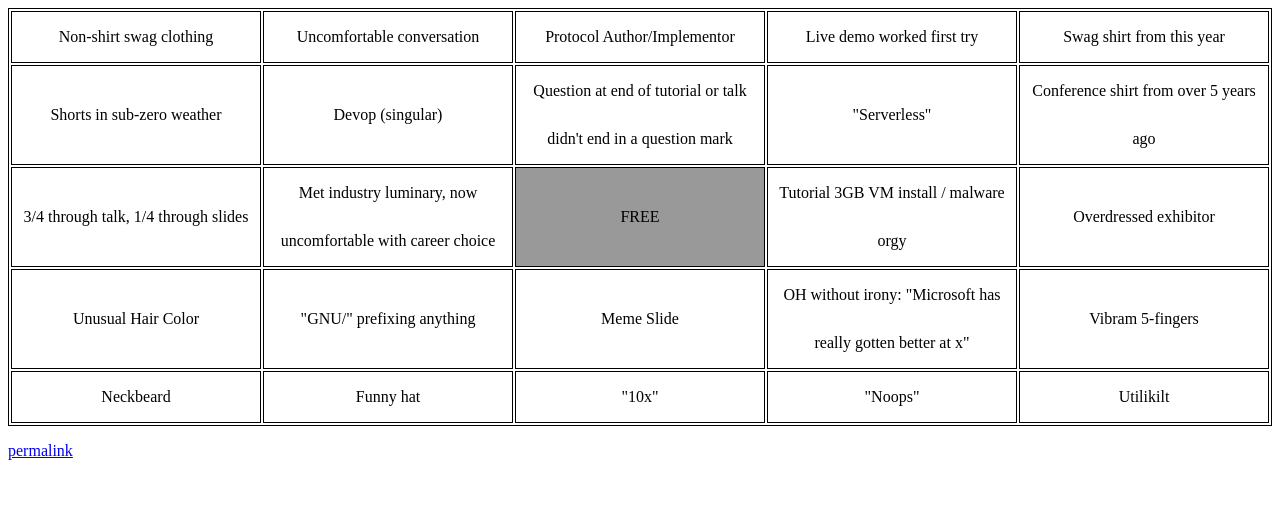
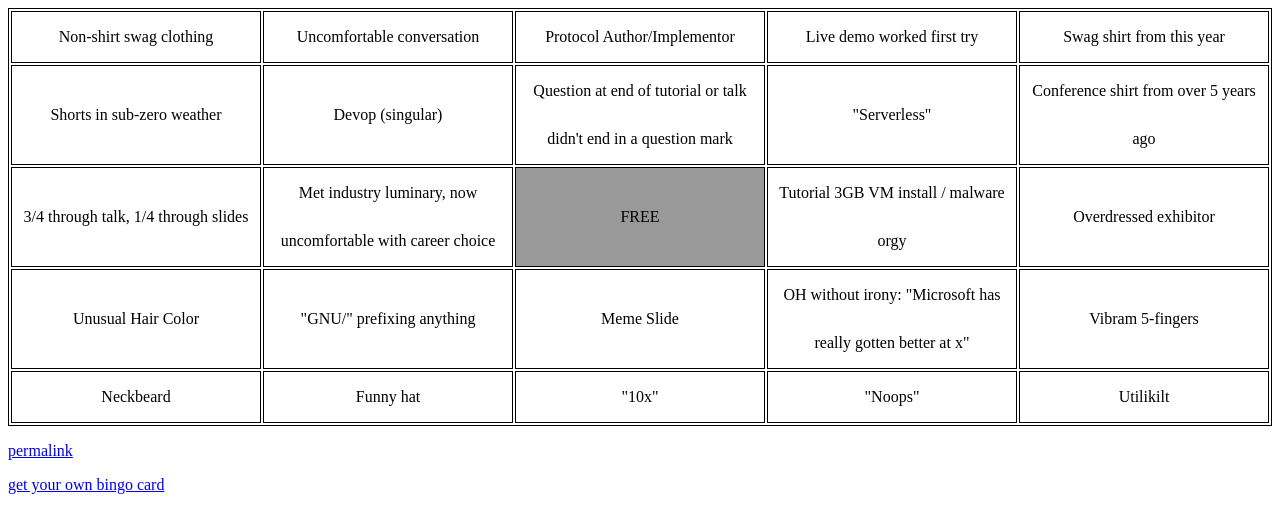
Before and after one commit to stpierre/lisa-bingo, a plain HTML site: page index.html in a window 1280 px wide. Drawn offline with nearby package versions, Linux system fonts and the light colour scheme.

Commit message:
add "get your own" link

```diff
--- a/index.html
+++ b/index.html
@@ -11,6 +11,7 @@
     <table class="bingocard" id="card"></table>
 
     <p><a class="permalink" id="permalink" href=";">permalink</a></p>
+    <p><a class="permalink" href="/lisa-bingo/">get your own bingo card</a></p>
 
     <script>
       var params = getUrlVars();
```
